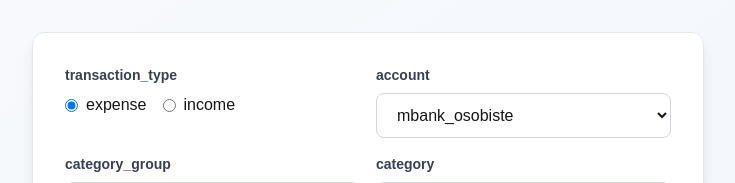
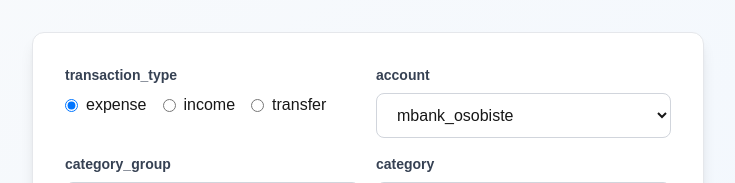
Before and after one commit to PawelJaronski/erp-front, a Next.js app: page / in a window 1280 px wide. Shown: the top 183 px of the page, without its empty margins (272-1007 px from the left). Built offline with nearby package versions, Linux system fonts and the light colour scheme.

Commit message:
phase 1 of adding simple transfer

```diff
--- a/src/components/SimpleTransactionForm.tsx
+++ b/src/components/SimpleTransactionForm.tsx
@@ -22,6 +22,8 @@ const SimpleTransactionForm = () => {
     category: string;
     gross_amount: string;
   } | null>(null);
+
+  const isTransfer = formData.transaction_type === "simple_transfer";
 
   const resetField = (field: keyof typeof formData) => {
     handleFieldChange(field, '');
@@ -136,6 +138,17 @@ const SimpleTransactionForm = () => {
                     />
                     <span>income</span>
                   </label>
+                  <label className="flex items-center cursor-pointer">
+                    <input
+                      type="radio"
+                      name="transaction_type"
+                      value="simple_transfer"
+                      checked={formData.transaction_type === "simple_transfer"}
+                      onChange={(e) => handleFieldChange('transaction_type', e.target.value)}
+                      className="mr-2"
+                    />
+                    <span>transfer</span>
+                  </label>
                 </div>
               </div>
               <div className="flex-1">
@@ -158,6 +171,28 @@ const SimpleTransactionForm = () => {
                   <p className="mt-1 text-sm text-red-600">{errors.account}</p>
                 )}
               </div>
+              {isTransfer && (
+                <div className="flex-1">
+                  <label className="block text-sm font-semibold text-gray-700 mb-2">
+                    to_account
+                  </label>
+                  <select
+                    value={formData.to_account || ''}
+                    onChange={(e) => handleFieldChange('to_account', e.target.value)}
+                    className={`w-full px-4 py-3 border rounded-lg focus:border-blue-500 focus:ring-0 focus:outline-none transition-colors ${errors.to_account ? 'border-red-300 bg-red-50' : 'border-gray-300'}`}
+                  >
+                    <option value="">Select account...</option>
+                    {accounts.map(account => (
+                      <option key={account.value} value={account.value}>
+                        {account.label}
+                      </option>
+                    ))}
+                  </select>
+                  {errors.to_account && (
+                    <p className="mt-1 text-sm text-red-600">{errors.to_account}</p>
+                  )}
+                </div>
+              )}
             </div>
 
             {/* category_group + category in one row */}
--- a/src/forms/simple-transaction-form/hooks/useSimpleTransactionForm.ts
+++ b/src/forms/simple-transaction-form/hooks/useSimpleTransactionForm.ts
@@ -39,6 +39,7 @@ export function useSimpleTransactionForm(): UseSimpleTransactionFormReturn {
     custom_category: "",
     include_tax: false,
     tax_rate: 23,
+    to_account: "",
     business_reference: "",
     item: "",
     note: "",
@@ -55,6 +56,15 @@ export function useSimpleTransactionForm(): UseSimpleTransactionFormReturn {
   const handleFieldChange = useCallback(
     (field: keyof SimpleTransactionFormShape, value: string) => {
       setFields((prev: SimpleTransactionFormShape) => {
+        if (field === "transaction_type" && value === "simple_transfer") {
+          return {
+            ...prev,
+            transaction_type: value as any,
+            account: "mbank_firmowe",
+            to_account: "mbank_osobiste",
+          };
+        }
+
         const synced = syncCategory(prev, field, value, (cat) => {
           const found = categoriesData.find((c) => c.value === cat);
           return found?.group;
@@ -95,6 +105,7 @@ export function useSimpleTransactionForm(): UseSimpleTransactionFormReturn {
       custom_category: "",
       include_tax: false,
       tax_rate: 23,
+      to_account: "",
       business_reference: "",
       item: "",
       note: "",
--- a/src/forms/simple-transaction-form/utils/validation.ts
+++ b/src/forms/simple-transaction-form/utils/validation.ts
@@ -14,6 +14,7 @@ export interface SimpleTransactionFormShape {
   business_reference?: string;
   item?: string;
   note?: string;
+  to_account?: string;
 }
 
 /**
```
Also changed, not shown: 1 other file (tests, documents, lock files or other folders).
